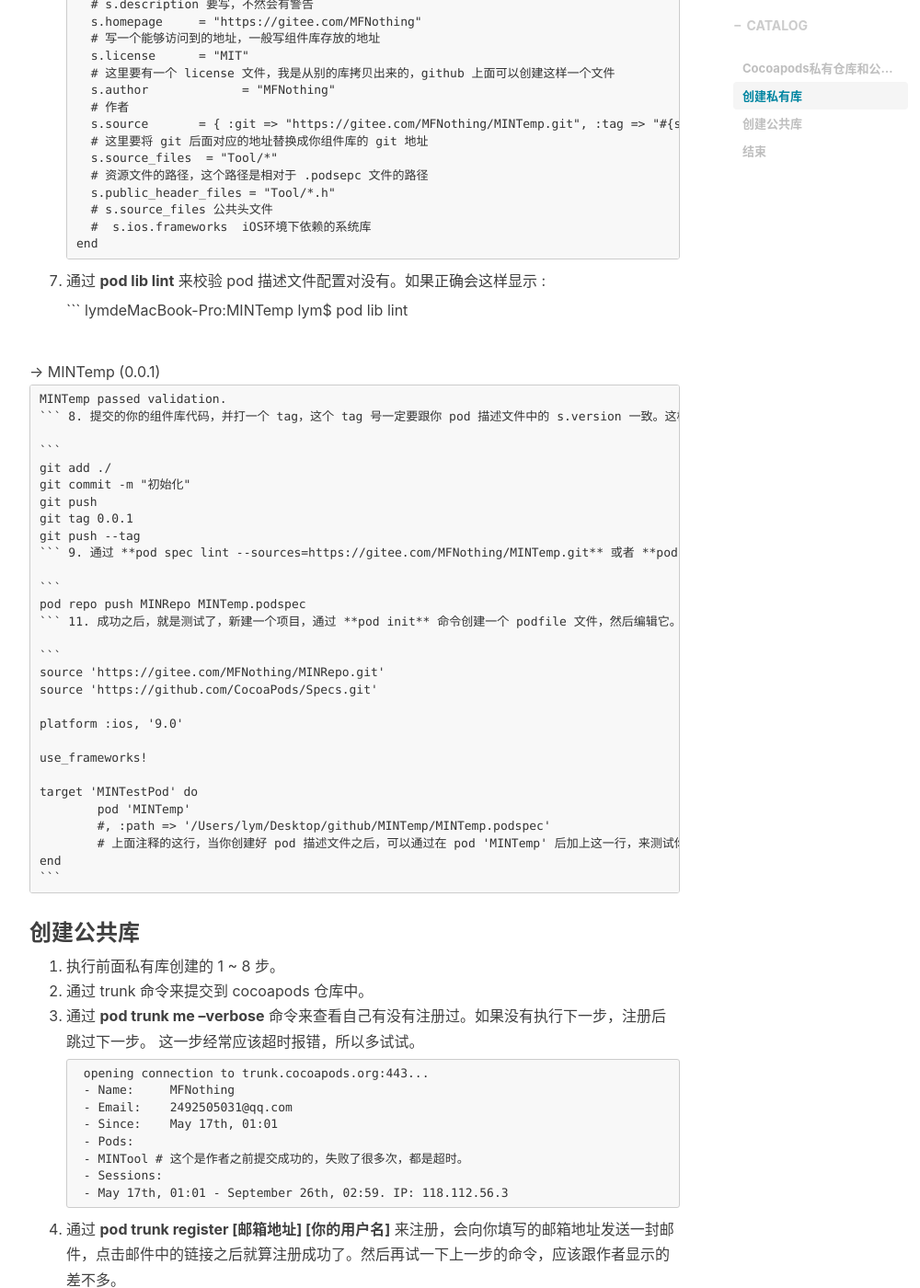
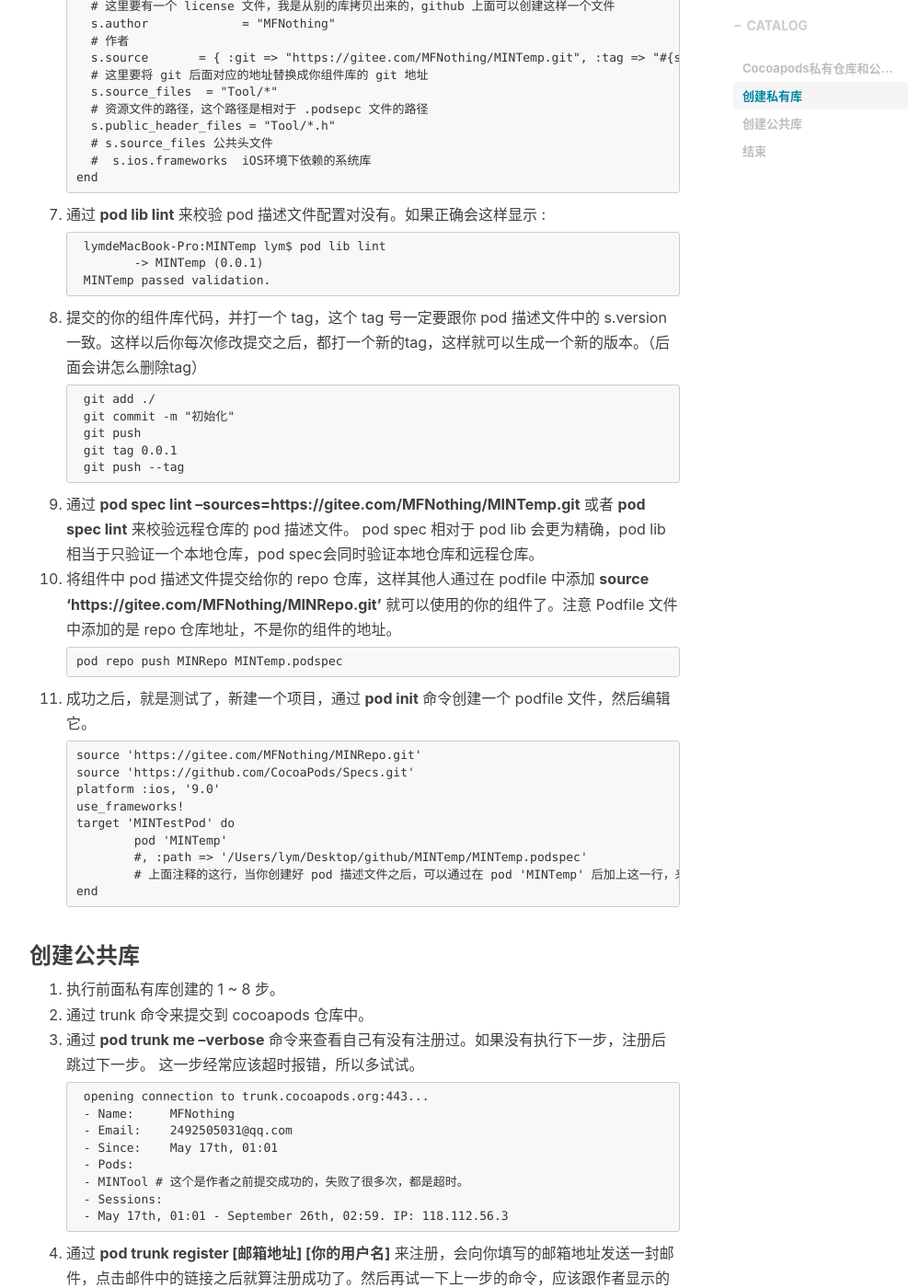
Before and after one commit to MFNothing/MFNothing.github.io, a Jekyll site: the page built from _posts/2018-05-21-CreateYourOwnCocoapodSepc.md, in a window 1280 px wide and 1400 px high, scrolled down 2274 px. Shown: the whole window at 92% size, without its empty margins (233-1233 px from the left). Built offline with Jekyll 4.4.1, drawn with Linux system fonts in a browser that asks for light colours; nearby versions of some CDN libraries; comment, search, counter and statistics services are not loaded; some of the changed lines change nothing that is shown; some of the changed text lies outside the part shown.

Commit message:
调整格式

````diff
--- a/_posts/2018-05-21-CreateYourOwnCocoapodSepc.md
+++ b/_posts/2018-05-21-CreateYourOwnCocoapodSepc.md
@@ -20,17 +20,14 @@
 * repo 代表一个仓库，用来存放 pod 描述文件（.podspec）的地方。
 * 通过 **pod repo** 命令我们可以看到我们的本地的所有 repo 仓库。其中 URL 表示是仓库的git地址。如果我们没有私有库，通常只会存在一个叫 master 的 repo 仓库。也可以通过 **cd ~/.cocoapods/repos** 命令，直接到目录查看。
 
-```
-lymdeMacBook-Pro:~ lym$ pod repo
-
-master
-- Type: git (master)
-- URL:  https://github.com/CocoaPods/Specs.git
-- Path: /Users/lym/.cocoapods/repos/master
-
-1 repo
-```
-
+	```
+	lymdeMacBook-Pro:~ lym$ pod repo
+	master
+	- Type: git (master)
+	- URL:  https://github.com/CocoaPods/Specs.git
+	- Path: /Users/lym/.cocoapods/repos/master
+	1 repo
+	```
 * pod 描述文件（.podspec）是用来告诉 pod 怎样去生成我们的组件的文件。我们通过配置这个文件来实现私有库的基本配置。（包括库的名字，来源，资源文件目录等，后面会具体介绍怎么写这个文件）
 * 我们以往的执行 **pod install** 命令，具体就是从repo库源地址去查找配置文件，如果 repo 库在本地存在，就从本地路径去查找有没有我们要安装的组件，有就安装，没有就报错。一般情况下我们不会在 podfile 文件里面去写 **source 'https://github.com/CocoaPods/Specs.git'** 因为默认会先从本地的 master 这个 repo 库找。如果我们使用私有库就需要去添加这个源，表示先从这个 repo 库地址去查找。
 * 所以当你去使用其他第三方库，出现找不到库的情况的时候，就可以通过 **pod repo update** 更新这个本地 repo 库。
@@ -99,9 +96,7 @@
 
 	```
 	lymdeMacBook-Pro:MINTemp lym$ pod lib lint
-
  	-> MINTemp (0.0.1)
-
 	MINTemp passed validation.
 	```
 8. 提交的你的组件库代码，并打一个 tag，这个 tag 号一定要跟你 pod 描述文件中的 s.version 一致。这样以后你每次修改提交之后，都打一个新的tag，这样就可以生成一个新的版本。（后面会讲怎么删除tag）
@@ -124,11 +119,8 @@
 	```
 	source 'https://gitee.com/MFNothing/MINRepo.git'
 	source 'https://github.com/CocoaPods/Specs.git'
-
 	platform :ios, '9.0'
-
 	use_frameworks!
-
 	target 'MINTestPod' do
  	pod 'MINTemp'
  	#, :path => '/Users/lym/Desktop/github/MINTemp/MINTemp.podspec'
@@ -167,6 +159,14 @@
 	```
 	pod repo update
 	```
+8. 成功之后会显示
+
+	```
+	- Data URL: https://raw.githubusercontent.com/CocoaPods/Specs/1d0a4486fd45cf77cbccfcce1f8d65e376e8bd21/Specs/7/b/1/MINTemp/0.0.1/MINTemp.podspec.json
+	- Log messages:
+	- May 21st, 03:14: Push for `MINTemp 0.0.1' initiated.
+	- May 21st, 03:14: Push for `MINTemp 0.0.1' has been pushed (1.806639077 s).
+	```
 
 ### 结束
 
````
